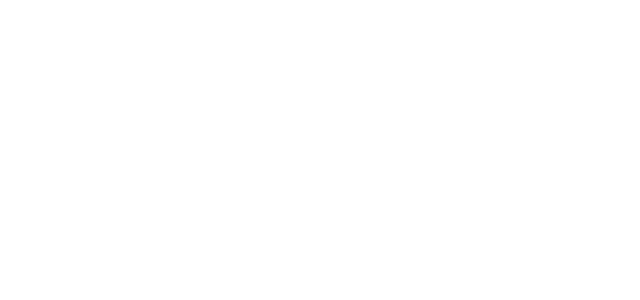
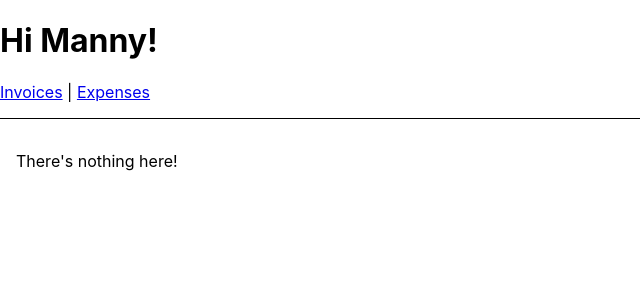
Before and after one commit to manny1607/react-router-tutorial, a React (Create React App) app: page /invoices/1 in a window 1280 px wide. Before the commit this address had no page. Shown: the top 300 px of the page, without its empty margins (0-640 px from the left). Built offline with nearby package versions, Linux system fonts and the light colour scheme.

Commit message:
Section 6 Adding a No Match route
Section finished.

```diff
--- a/src/index.js
+++ b/src/index.js
@@ -14,6 +14,14 @@ ReactDOM.render(
         <Route path="/" element={<App />}>
           <Route path="expenses" element={<Expenses />} />
           <Route path="invoices" element={<Invoices />} />
+          <Route
+            path='*'
+            element={
+              <main style={{ padding: "1rem" }}>
+                <p>There's nothing here!</p>
+              </main>
+            }
+          />
         </Route>
       </Routes>
     </BrowserRouter>
```
